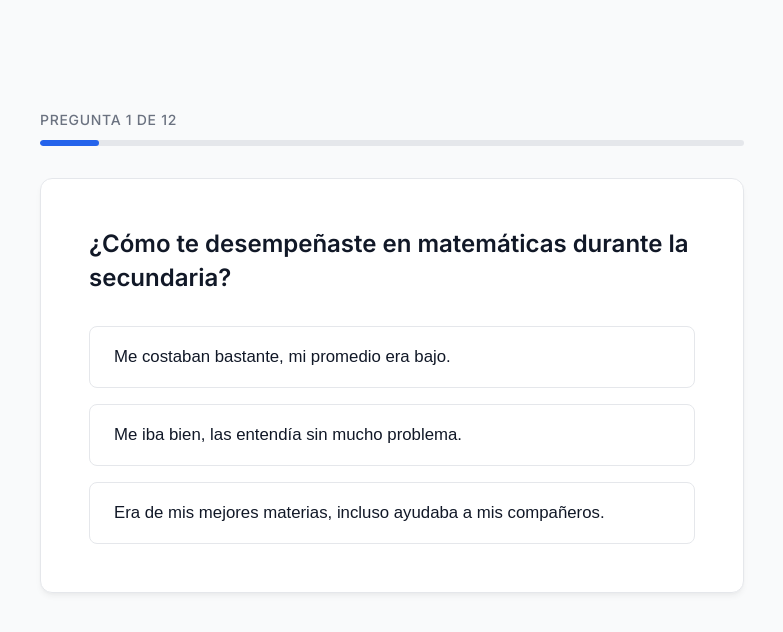
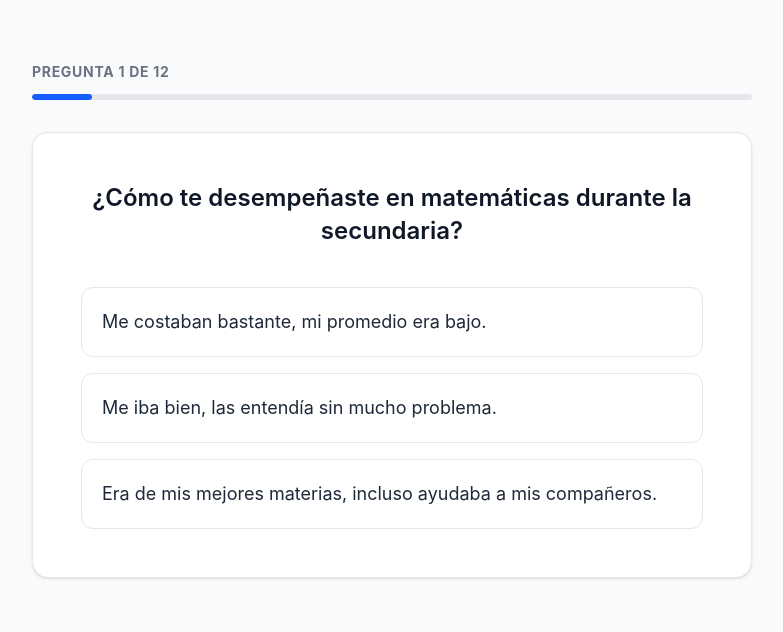
Before and after one commit to elisbanpaco/mahalanobis-career-recsys, a Next.js app in the folder client/: page / in a window 1280 px wide. Both pictures are taken after a click on the button "Comenzar Evaluación". Shown: the top 632 px of the page, without its empty margins (248-1031 px from the left). Built offline with nearby package versions, Linux system fonts and the light colour scheme.

Commit message:
feat: update to tailwind v4 use

```diff
--- a/client/src/app/globals.css
+++ b/client/src/app/globals.css
@@ -1,231 +1,25 @@
-@import url('https://fonts.googleapis.com/css2?family=Inter:wght@400;500;600;700&display=swap');
+@import "tailwindcss";
 
-:root {
-  --bg-main: #F9FAFB;
-  --bg-card: #FFFFFF;
-  --text-main: #111827;
-  --text-muted: #6B7280;
-  --border-color: #E5E7EB;
-  --primary: #2563EB;
-  --primary-hover: #1D4ED8;
-  --surface-hover: #F3F4F6;
-  --surface-selected: #EFF6FF;
-
-  --font-sans: 'Inter', -apple-system, BlinkMacSystemFont, sans-serif;
-}
-
-* {
-  box-sizing: border-box;
-  margin: 0;
-  padding: 0;
+@theme {
+  --font-sans: "Inter", ui-sans-serif, system-ui, sans-serif, "Apple Color Emoji", "Segoe UI Emoji", "Segoe UI Symbol", "Noto Color Emoji";
 }
 
 body {
-  background-color: var(--bg-main);
-  color: var(--text-main);
-  font-family: var(--font-sans);
-  min-height: 100vh;
+  background-color: #F9FAFB;
+  color: #111827;
   -webkit-font-smoothing: antialiased;
 }
 
-.container {
-  max-width: 768px;
-  margin: 0 auto;
-  padding: 2rem;
-  width: 100%;
-}
-
-.center-stage {
-  display: flex;
-  flex-direction: column;
-  min-height: 80vh;
-  justify-content: center;
-  animation: fadeIn 0.4s ease forwards;
-}
-
-.card {
-  background: var(--bg-card);
-  border: 1px solid var(--border-color);
-  border-radius: 12px;
-  padding: 3rem;
-  box-shadow: 0 4px 6px -1px rgba(0, 0, 0, 0.05), 0 2px 4px -1px rgba(0, 0, 0, 0.03);
-}
-
-.progress-container {
-  margin-bottom: 2rem;
-}
-
-.progress-text {
-  font-size: 0.875rem;
-  color: var(--text-muted);
-  font-weight: 500;
-  margin-bottom: 0.75rem;
-  display: block;
-  text-transform: uppercase;
-  letter-spacing: 0.05em;
-}
-
-.progress-bar {
-  height: 6px;
-  background-color: var(--border-color);
-  border-radius: 3px;
-  overflow: hidden;
-}
-
-.progress-fill {
-  height: 100%;
-  background-color: var(--primary);
-  border-radius: 3px;
-  transition: width 0.4s cubic-bezier(0.4, 0, 0.2, 1);
-}
-
-.question-text {
-  font-size: 1.5rem;
-  font-weight: 600;
-  color: var(--text-main);
-  margin-bottom: 2rem;
-  line-height: 1.4;
-}
-
-.subtitle {
-  color: var(--text-muted);
-  font-size: 1.1rem;
-  line-height: 1.6;
-  margin-bottom: 2rem;
-}
-
-.options-container {
-  display: flex;
-  flex-direction: column;
-  gap: 1rem;
-}
-
-.option-btn {
-  display: flex;
-  align-items: center;
-  justify-content: space-between;
-  width: 100%;
-  text-align: left;
-  background: var(--bg-card);
-  border: 1px solid var(--border-color);
-  padding: 1.25rem 1.5rem;
-  border-radius: 8px;
-  font-size: 1.05rem;
-  color: var(--text-main);
-  cursor: pointer;
-  transition: all 0.2s ease;
-}
-
-.option-btn:hover {
-  background: var(--surface-hover);
-  border-color: #D1D5DB;
-}
-
-.option-btn.selected {
-  background: var(--surface-selected);
-  border-color: var(--primary);
-  box-shadow: 0 0 0 1px var(--primary);
-}
-
-.btn-primary {
-  background-color: var(--primary);
-  color: white;
-  border: none;
-  padding: 1rem 2rem;
-  border-radius: 8px;
-  font-size: 1rem;
-  font-weight: 500;
-  cursor: pointer;
-  transition: background-color 0.2s;
-  width: 100%;
-  display: flex;
-  align-items: center;
-  justify-content: center;
-  gap: 0.5rem;
-}
-
-.btn-primary:hover {
-  background-color: var(--primary-hover);
-}
-
-.btn-secondary {
-  background: transparent;
-  color: var(--text-muted);
-  border: none;
-  font-size: 0.95rem;
-  font-weight: 500;
-  cursor: pointer;
-  display: flex;
-  align-items: center;
-  gap: 0.5rem;
-  padding: 0.5rem 0;
-  margin-top: 1.5rem;
-  transition: color 0.2s;
-}
-
-.btn-secondary:hover {
-  color: var(--text-main);
-}
-
-.spinner {
-  border: 3px solid var(--surface-hover);
-  border-top-color: var(--primary);
-  border-radius: 50%;
-  width: 40px;
-  height: 40px;
-  animation: spin 1s linear infinite;
-  margin: 0 auto 1.5rem auto;
-}
-
-@keyframes spin {
-  to { transform: rotate(360deg); }
+@layer utilities {
+  .animate-spin-slow {
+    animation: spin 1s linear infinite;
+  }
+  .animate-fade-in {
+    animation: fadeIn 0.4s ease forwards;
+  }
 }
 
 @keyframes fadeIn {
   from { opacity: 0; transform: translateY(10px); }
   to { opacity: 1; transform: translateY(0); }
 }
-
-/* Results */
-.results-header {
-  text-align: center;
-  margin-bottom: 3rem;
-}
-
-.results-header h1 {
-  font-size: 2rem;
-  font-weight: 700;
-  color: var(--text-main);
-  margin-bottom: 1rem;
-}
-
-.career-card {
-  background: var(--bg-card);
-  border: 1px solid var(--border-color);
-  border-radius: 8px;
-  padding: 1.5rem;
-  margin-bottom: 1rem;
-  display: flex;
-  align-items: center;
-  justify-content: space-between;
-}
-
-.career-info h3 {
-  font-size: 1.25rem;
-  font-weight: 600;
-  color: var(--text-main);
-  margin-bottom: 0.25rem;
-}
-
-.career-score {
-  font-size: 1.5rem;
-  font-weight: 700;
-  color: var(--primary);
-}
-
-.rank-badge {
-  color: var(--text-muted);
-  font-size: 0.875rem;
-  font-weight: 500;
-  text-transform: uppercase;
-}
--- a/client/src/app/page.tsx
+++ b/client/src/app/page.tsx
@@ -147,7 +147,6 @@ export default function Home() {
     const newAnswers = { ...answers, [currentDim]: value };
     setAnswers(newAnswers);
 
-    // Pequeño delay para mostrar la selección limpia antes de avanzar
     setTimeout(async () => {
       if (currentIndex < DIMENSIONS.length - 1) {
         setCurrentIndex(currentIndex + 1);
@@ -172,16 +171,19 @@ export default function Home() {
   };
 
   return (
-    <main className="container">
+    <main className="max-w-3xl mx-auto px-6 w-full font-sans text-gray-900 bg-gray-50 min-h-screen">
       {/* START STATE */}
       {appState === "START" && (
-        <div className="center-stage">
-          <div className="card" style={{ textAlign: 'center' }}>
-            <h1 className="question-text" style={{ fontSize: '2rem' }}>Evaluación de Carrera UNAP</h1>
-            <p className="subtitle">
+        <div className="flex flex-col min-h-[80vh] justify-center animate-fade-in py-12">
+          <div className="bg-white border border-gray-200 rounded-2xl p-8 md:p-12 shadow-sm text-center">
+            <h1 className="text-3xl font-bold text-gray-900 mb-4 leading-tight">Evaluación de Carrera UNAP</h1>
+            <p className="text-lg text-gray-500 leading-relaxed mb-10 max-w-xl mx-auto">
               Descubre qué carreras de la Universidad Nacional del Altiplano se alinean con tus verdaderos intereses y comportamiento, basado en modelos psicométricos avanzados.
             </p>
-            <button className="btn-primary" onClick={handleStart} style={{ maxWidth: '300px', margin: '0 auto' }}>
+            <button
+              className="bg-blue-600 text-white font-medium py-3 px-8 rounded-xl transition-all duration-200 hover:bg-blue-700 hover:shadow-md mx-auto flex items-center justify-center gap-2 w-full sm:w-auto"
+              onClick={handleStart}
+            >
               Comenzar Evaluación <ArrowRight size={20} />
             </button>
           </div>
@@ -190,21 +192,26 @@ export default function Home() {
 
       {/* TEST STATE */}
       {appState === "TEST" && (
-        <div className="center-stage">
-          <div className="progress-container">
-            <span className="progress-text">Pregunta {currentIndex + 1} de {DIMENSIONS.length}</span>
-            <div className="progress-bar">
+        <div className="flex flex-col min-h-[80vh] justify-center animate-fade-in py-12">
+
+          <div className="mb-8">
+            <span className="text-sm text-gray-500 font-bold tracking-wider mb-3 block uppercase">
+              Pregunta {currentIndex + 1} de {DIMENSIONS.length}
+            </span>
+            <div className="h-1.5 bg-gray-200 rounded-full overflow-hidden">
               <div
-                className="progress-fill"
+                className="h-full bg-blue-600 rounded-full transition-all duration-500 ease-out"
                 style={{ width: `${((currentIndex + 1) / DIMENSIONS.length) * 100}%` }}
               />
             </div>
           </div>
 
-          <div className="card">
-            <h2 className="question-text">{DIMENSIONS[currentIndex].question}</h2>
+          <div className="bg-white border border-gray-200 rounded-2xl p-8 md:p-12 shadow-sm">
+            <h2 className="text-2xl font-semibold text-gray-900 mb-10 leading-snug text-center">
+              {DIMENSIONS[currentIndex].question}
+            </h2>
 
-            <div className="options-container">
+            <div className="flex flex-col gap-4">
               {DIMENSIONS[currentIndex].options.map((opt, index) => {
                 const currentDimId = DIMENSIONS[currentIndex].id;
                 const isSelected = answers[currentDimId] === opt.value;
@@ -212,11 +219,15 @@ export default function Home() {
                 return (
                   <button
                     key={index}
-                    className={`option-btn ${isSelected ? 'selected' : ''}`}
+                    className={`w-full text-left bg-white border p-5 rounded-xl text-lg transition-all duration-200 flex items-center justify-between group
+                      ${isSelected
+                        ? 'border-blue-600 bg-blue-50 ring-1 ring-blue-600 text-blue-900'
+                        : 'border-gray-200 text-gray-800 hover:bg-gray-50 hover:border-gray-300'
+                      }`}
                     onClick={() => handleAnswer(opt.value)}
                   >
                     <span>{opt.label}</span>
-                    {isSelected && <Check size={20} color="var(--primary)" />}
+                    {isSelected && <Check size={24} className="text-blue-600 shrink-0 ml-4" />}
                   </button>
                 );
               })}
@@ -224,7 +235,7 @@ export default function Home() {
 
             {currentIndex > 0 && (
               <button
-                className="btn-secondary"
+                className="mt-8 flex items-center gap-2 text-sm font-medium text-gray-500 hover:text-gray-900 transition-colors bg-transparent border-none cursor-pointer"
                 onClick={() => setCurrentIndex(currentIndex - 1)}
               >
                 <ArrowLeft size={16} /> Volver
@@ -236,46 +247,47 @@ export default function Home() {
 
       {/* CALCULATING STATE */}
       {appState === "CALCULATING" && (
-        <div className="center-stage" style={{ textAlign: 'center' }}>
-          <div className="spinner"></div>
-          <h2 className="question-text">Analizando tu perfil...</h2>
-          <p className="subtitle">Calculando compatibilidad con 38 programas académicos.</p>
+        <div className="flex flex-col min-h-[80vh] justify-center items-center animate-fade-in text-center py-12">
+          <div className="border-4 border-gray-100 border-t-blue-600 rounded-full w-12 h-12 animate-spin-slow mb-6"></div>
+          <h2 className="text-2xl font-semibold text-gray-900 mb-2">Analizando tu perfil...</h2>
+          <p className="text-lg text-gray-500">Calculando compatibilidad con 38 programas académicos.</p>
         </div>
       )}
 
       {/* RESULTS STATE */}
       {appState === "RESULTS" && (
-        <div style={{ paddingTop: '2rem' }} className="center-stage">
-          <div className="results-header">
-            <h1>Tus Mejores Opciones</h1>
-            <p className="subtitle">
-              Basado en tus respuestas, tu perfil se alinea fuertemente con los siguientes programas académicos.
+        <div className="py-16 animate-fade-in">
+          <div className="text-center mb-12">
+            <h1 className="text-3xl font-bold text-gray-900 mb-4">Tus Mejores Opciones</h1>
+            <p className="text-lg text-gray-500 max-w-xl mx-auto">
+              Basado en tus respuestas, tu perfil se alinea fuertemente con los siguientes programas académicos de la UNAP.
             </p>
           </div>
 
-          <div className="card" style={{ padding: '2rem' }}>
-            {results.map((r, i) => (
-              <div key={i} className="career-card">
-                <div className="career-info">
-                  <span className="rank-badge">Opción {i + 1}</span>
-                  <h3>{r.career}</h3>
+          <div className="bg-white border border-gray-200 rounded-2xl p-6 md:p-10 shadow-sm mb-10">
+            <div className="flex flex-col gap-4">
+              {results.map((r, i) => (
+                <div key={i} className="flex items-center justify-between p-5 border border-gray-100 bg-gray-50/50 rounded-xl hover:border-gray-200 transition-colors">
+                  <div>
+                    <span className="text-xs font-bold text-gray-400 uppercase tracking-wider block mb-1">Opción {i + 1}</span>
+                    <h3 className="text-xl font-semibold text-gray-900">{r.career}</h3>
+                  </div>
+                  <div className="text-2xl font-bold text-blue-600">
+                    {r.match_percentage}%
+                  </div>
                 </div>
-                <div className="career-score">
-                  {r.match_percentage}%
-                </div>
-              </div>
-            ))}
+              ))}
+            </div>
           </div>
 
-          <div style={{ textAlign: 'center', marginTop: '2rem' }}>
+          <div className="text-center">
             <button
-              className="btn-secondary"
+              className="text-gray-500 hover:text-gray-900 font-medium transition-colors bg-transparent border-none cursor-pointer underline underline-offset-4"
               onClick={() => {
                 setAppState("START");
                 setCurrentIndex(0);
                 setAnswers({});
               }}
-              style={{ margin: '0 auto' }}
             >
               Reiniciar evaluación
             </button>
```
